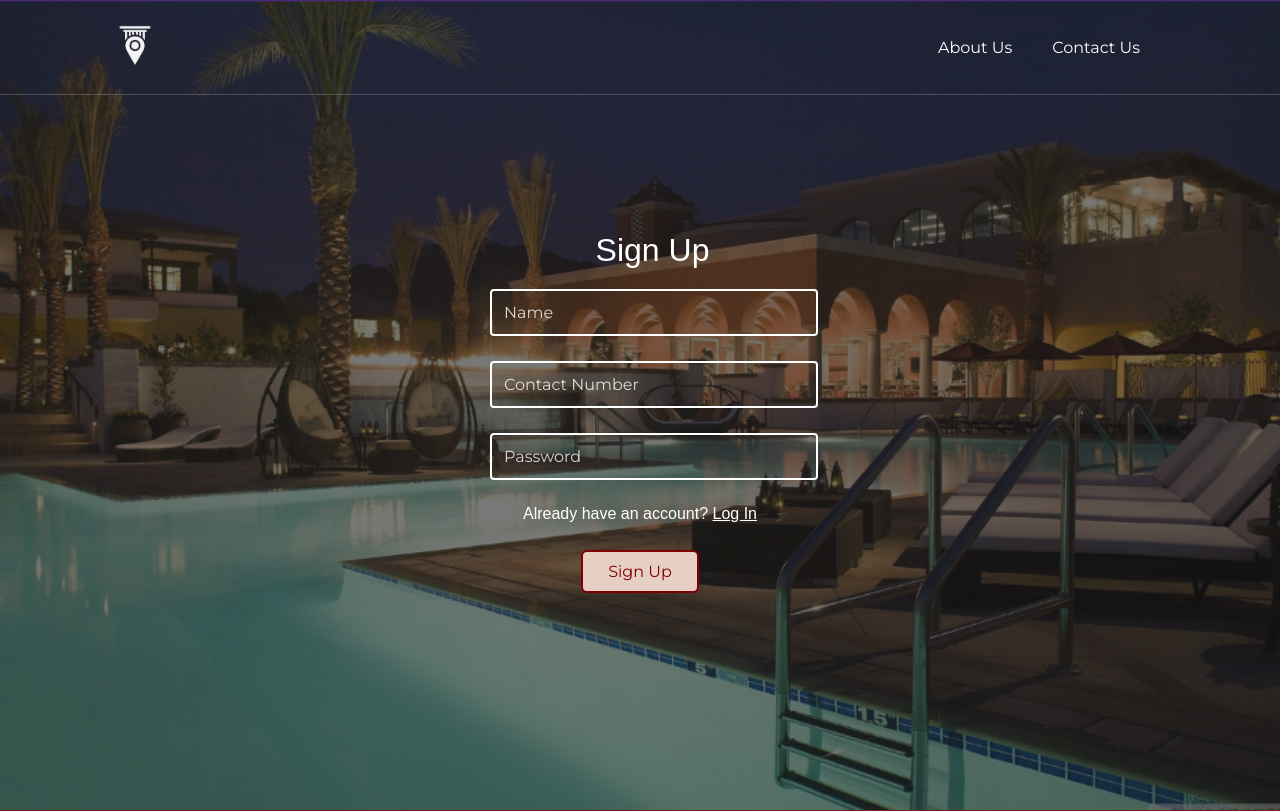
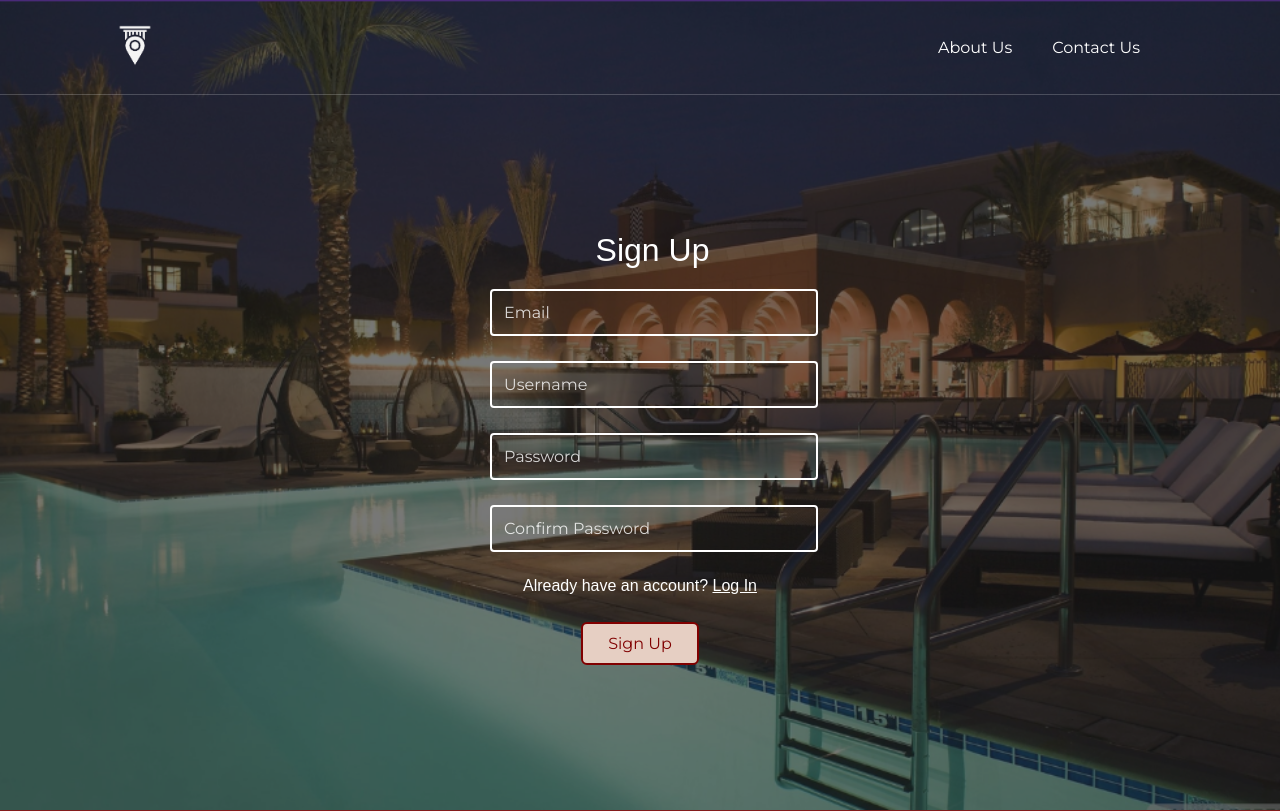
Before and after one commit to amiliadanielle/AppDev_FinalProject, a PHP site: page /pages/signup.php in a window 1280 px wide. Shown: the top 811 px of the page. Run offline with PHP 8.4, Linux system fonts and the light colour scheme.

Commit message:
feat: implement signup functionality with validation and error handling

```diff
--- a/pages/signup.php
+++ b/pages/signup.php
@@ -1,4 +1,4 @@
-
+<?php session_start(); ?>
 <!DOCTYPE html>
 <html lang="en">
 <head>
@@ -8,9 +8,8 @@
   <link rel="stylesheet" href="../assets/css/signup.css">
   <link rel="preconnect" href="https://fonts.googleapis.com">
   <link rel="preconnect" href="https://fonts.gstatic.com" crossorigin>
-    <link href="https://fonts.googleapis.com/css2?family=Montserrat:ital,wght@0,100..900;1,100..900&display=swap" rel="stylesheet">
-    <link href="https://fonts.googleapis.com/css2?family=Libre+Baskerville:ital,wght@0,400;0,700;1,400&display=swap" rel="stylesheet">
-    <link rel="stylesheet" href="https://fonts.googleapis.com/css2?family=Material+Symbols+Outlined:opsz,wght,FILL,GRAD@20..48,100..700,0..1,-50..200&icon_names=person" />
+  <link href="https://fonts.googleapis.com/css2?family=Montserrat&display=swap" rel="stylesheet">
+  <link href="https://fonts.googleapis.com/css2?family=Libre+Baskerville&display=swap" rel="stylesheet">
 </head>
 <body>
 
@@ -19,33 +18,40 @@
     <a href="../index.php">
       <img src="../assets/images/logo.png" alt="Juno Logo" class="logo">
     </a>
-
     <div class="nav-links">
       <a href="../pages/about.php" class="about-link">About Us</a>
       <a href="../pages/about.php" class="contact-link">Contact Us</a>
     </div>
   </div>
 
-    <form class="signup-form">
+  <form class="signup-form" method="POST" action="../process/signup_process.php">
     <h2>Sign Up</h2>
 
+    <?php if (isset($_SESSION['signup_error'])): ?>
+      <p style="color: white;"><?= $_SESSION['signup_error'] ?></p>
+      <?php unset($_SESSION['signup_error']); ?>
+    <?php endif; ?>
+
     <div class="input-group">
-        <input type="text" placeholder="Name" name="name">
+      <input type="email" name="email" placeholder="Email" required>
     </div>
 
     <div class="input-group">
-        <input type="text" placeholder="Contact Number" name="contact">
+      <input type="text" name="username" placeholder="Username" required>
     </div>
 
     <div class="input-group">
-        <input type="password" placeholder="Password" name="password">
+      <input type="password" name="password" placeholder="Password" required>
     </div>
 
-    <p class="signup-link">Already have an account? <a href="../pages/login.php">Log In</a></p>
+    <div class="input-group">
+      <input type="password" name="confirm_password" placeholder="Confirm Password" required>
+    </div>
+
+    <p class="signup-link">Already have an account? <a href="login.php">Log In</a></p>
 
     <button type="submit">Sign Up</button>
   </form>
-
 </header>
 
 <footer>
@@ -57,8 +63,8 @@
     <p><a href="#">Contact Us</a></p>
     <p>📞 <u><a href="tel:+63281234567">(02) 8123 4567</a></u></p>
     <p>✉️ <u><a href="mailto:info@junohotel.com">info@junohotel.com</a></u></p>
-            <p><a href="#about">About Us</a></p>
-            <p><a href="#faqs">FAQs</a></p>
+    <p><a href="about.php#about">About Us</a></p>
+    <p><a href="about.php#faqs">FAQs</a></p>
   </div>
 </footer>
 
```
Also changed, not shown: process/signup_process.php (+57 -0 lines). Lines whose indentation alone changed are shown as unchanged.
